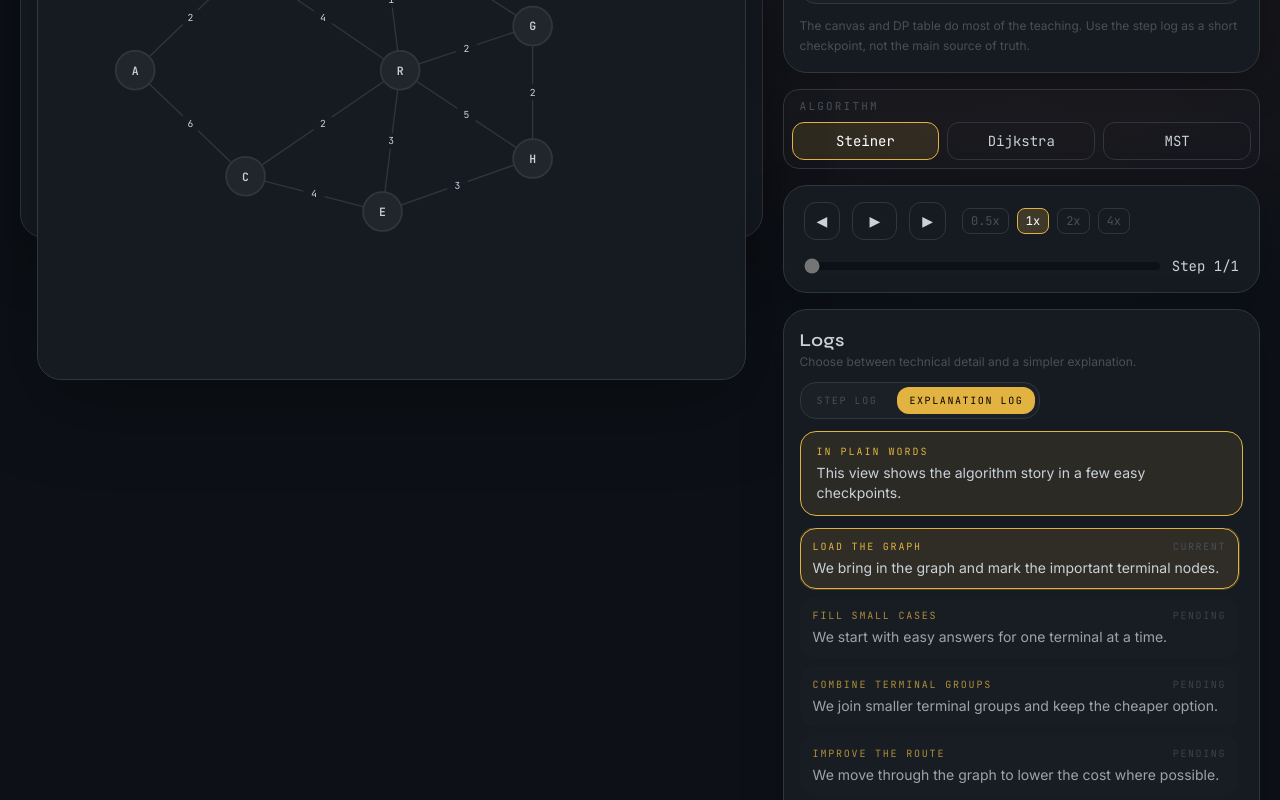
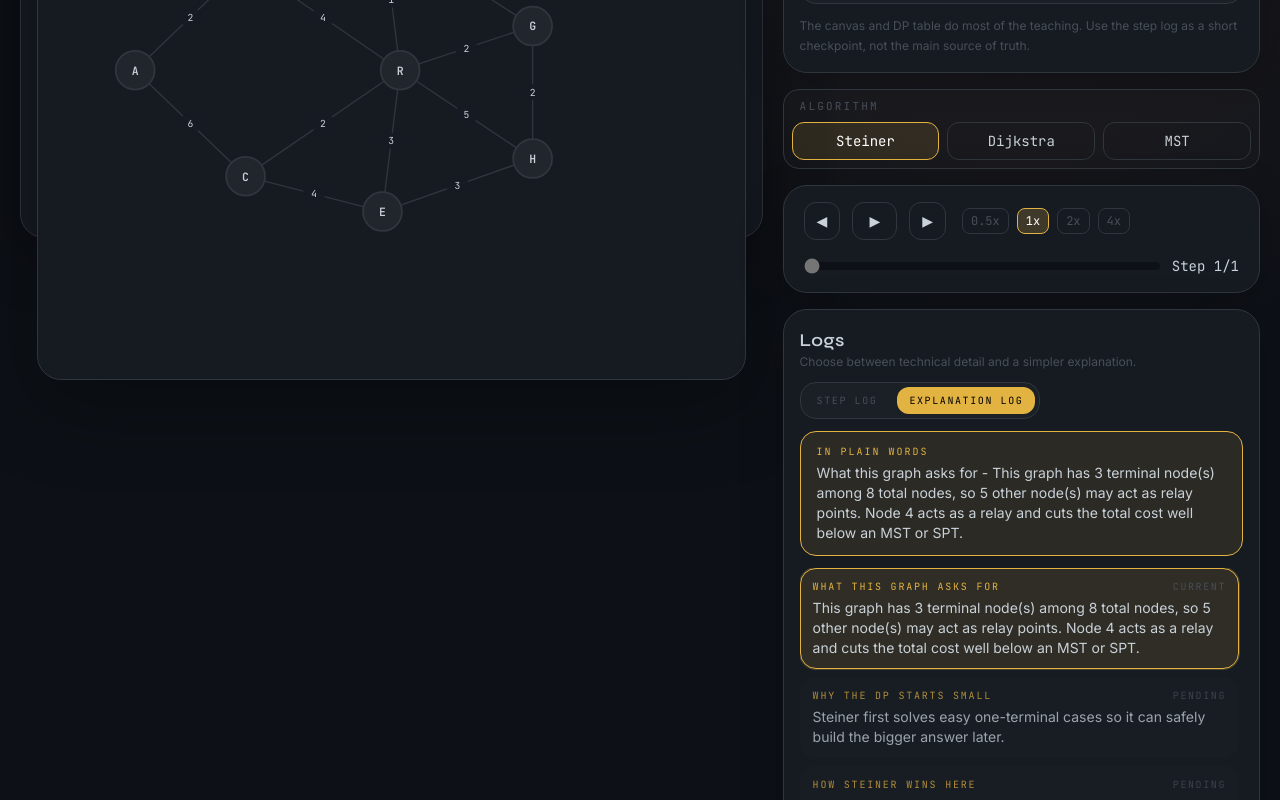
Before and after one commit to Sam27112004/Steiner_Tree_viz, a React (Vite) app: page / in a window 1280 px wide. Both pictures are taken after a click on the button "EXPLANATION LOG". Shown: the part 635-1435 px from the top of the page. Built offline with nearby package versions, Linux system fonts and the light colour scheme.

Commit message:
[UX] Make explanation log graph aware

```diff
--- a/src/components/panels/StepLog.jsx
+++ b/src/components/panels/StepLog.jsx
@@ -1,4 +1,7 @@
 import { useEffect, useMemo, useRef } from 'react'
+import { useAlgorithmStore } from '../../store/algorithmStore.js'
+import { useGraphStore } from '../../store/graphStore.js'
+import { usePlaybackStore } from '../../store/playbackStore.js'
 import { useUiStore } from '../../store/uiStore.js'
 
 const IMPORTANT_STEP_TYPES = new Set([
@@ -25,92 +28,119 @@ const LOG_TABS = [
   { id: 'explain', label: 'Explanation Log' },
 ]
 
-const SIMPLE_STAGE_DEFINITIONS = {
+function formatComparison(resultsByAlgorithm) {
+  const steinerCost = resultsByAlgorithm.steiner?.cost
+  const dijkstraCost = resultsByAlgorithm.dijkstra?.cost
+  const mstCost = resultsByAlgorithm.mst?.cost
+
+  if (
+    steinerCost === undefined ||
+    dijkstraCost === undefined ||
+    mstCost === undefined ||
+    steinerCost === null ||
+    dijkstraCost === null ||
+    mstCost === null
+  ) {
+    return 'Run all algorithms to see the cost difference on this graph.'
+  }
+
+  return `On this graph, Steiner costs ${steinerCost}, Dijkstra costs ${dijkstraCost}, and MST costs ${mstCost}.`
+}
+
+function buildExplanationStages({ activeTab, graph, steps, cursor, resultsByAlgorithm }) {
+  const terminalCount = graph.defaultTerminals?.length ?? 0
+  const nodeCount = graph.nodes?.length ?? 0
+  const relayCount = Math.max(0, nodeCount - terminalCount)
+  const comparisonLine = formatComparison(resultsByAlgorithm)
+
+  const sourceNode = graph.defaultTerminals?.[0] ?? graph.nodes?.[0]?.id ?? 0
+  const targetCount = Math.max(0, terminalCount - 1)
+
+  const stageMap = {
     steiner: [
       {
-      title: 'Load the graph',
-      description: 'We bring in the graph and mark the important terminal nodes.',
+        title: 'What this graph asks for',
+        description: `This graph has ${terminalCount} terminal node(s) among ${nodeCount} total nodes, so ${relayCount} other node(s) may act as relay points. ${graph.insight ?? ''}`.trim(),
         matches: (step) => step.type === 'INIT_GRAPH',
       },
       {
-      title: 'Fill small cases',
-      description: 'We start with easy answers for one terminal at a time.',
+        title: 'Why the DP starts small',
+        description: 'Steiner first solves easy one-terminal cases so it can safely build the bigger answer later.',
         matches: (step) => step.type === 'DP_BASE_INIT',
       },
       {
-      title: 'Combine terminal groups',
-      description: 'We join smaller terminal groups and keep the cheaper option.',
+        title: 'How Steiner wins here',
+        description: 'It combines terminal groups and keeps the cheaper shared route when this graph offers one.',
         matches: (step) => step.type === 'DP_SUBSET_START' || step.type === 'DP_SPLIT_UPDATE',
       },
       {
-      title: 'Improve the route',
-      description: 'We move through the graph to lower the cost where possible.',
+        title: 'Why the center matters',
+        description: 'When a middle node makes two terminals cheaper to connect, the DP keeps that relay-based improvement.',
         matches: (step) => step.type === 'DP_RELAX_UPDATE',
       },
       {
-      title: 'Finish the tree',
-      description: 'We highlight the final edges and show the total cost.',
+        title: 'What the final cost means',
+        description: comparisonLine,
         matches: (step) => step.type === 'RESULT_FINAL',
       },
     ],
     dijkstra: [
       {
-      title: 'Load the graph',
-      description: 'We bring in the graph and choose one source terminal.',
+        title: 'What this graph asks for',
+        description: `We start from terminal ${sourceNode} and try to reach ${targetCount} other terminal(s) using the cheapest paths from one source. ${graph.insight ?? ''}`.trim(),
         matches: (step) => step.type === 'INIT_GRAPH',
       },
       {
-      title: 'Start from the source',
-      description: 'The search begins from one starting node.',
+        title: 'How the search grows',
+        description: 'Dijkstra always takes the closest unfinished node first, so the tree expands outward from the source.',
         matches: (step) => step.type === 'DIJKSTRA_START',
       },
       {
-      title: 'Visit the closest node',
-      description: 'We always process the nearest node that is not finished yet.',
+        title: 'What a visit means',
+        description: 'Each visited node is the next best known place to continue from. The color change shows the search frontier moving.',
         matches: (step) => step.type === 'VISIT_NODE',
       },
       {
-      title: 'Update cheaper paths',
-      description: 'If a new route is cheaper, we keep it and ignore the worse one.',
-      matches: (step) => step.type === 'RELAX_EDGE',
+        title: 'Why some edges are kept',
+        description: 'If a new path is cheaper, Dijkstra replaces the older one. If not, it keeps the better route already found.',
+        matches: (step) => step.type === 'RELAX_EDGE' || step.type === 'EDGE_IGNORED',
       },
       {
-      title: 'Finish the shortest-path tree',
-      description: 'The final tree is ready and the cost is shown.',
+        title: 'Why it differs from Steiner',
+        description: comparisonLine,
         matches: (step) => step.type === 'DIJKSTRA_DONE' || step.type === 'RESULT_FINAL',
       },
     ],
     mst: [
       {
-      title: 'Load the graph',
-      description: 'We bring in the graph and get ready to build one full tree.',
+        title: 'What this graph asks for',
+        description: `Prim ignores the terminal idea and tries to connect every node in the graph with the lowest total cost. ${graph.insight ?? ''}`.trim(),
         matches: (step) => step.type === 'INIT_GRAPH',
       },
       {
-      title: 'Start the tree',
-      description: 'We begin from one node and grow the tree step by step.',
+        title: 'How the tree grows',
+        description: 'It starts from one node and always adds the cheapest safe edge that does not create a loop.',
         matches: (step) => step.type === 'MST_NODE_ADDED',
       },
       {
-      title: 'Pick a cheap safe edge',
-      description: 'We add the cheapest edge that still keeps the tree valid.',
+        title: 'Why cheap edges matter',
+        description: 'Every picked edge expands the tree as cheaply as possible, which is good for covering the whole graph.',
         matches: (step) => step.type === 'MST_PICK_EDGE',
       },
       {
-      title: 'Skip loop-making edges',
-      description: 'If an edge would create a loop, we leave it out.',
+        title: 'Why some edges are skipped',
+        description: 'An edge that closes a cycle is skipped, even if it is cheap, because a tree cannot have loops.',
         matches: (step) => step.type === 'MST_SKIP_EDGE',
       },
       {
-      title: 'Finish the spanning tree',
-      description: 'All nodes are connected and the final cost is ready.',
+        title: 'Why it differs from Steiner',
+        description: comparisonLine,
         matches: (step) => step.type === 'RESULT_FINAL',
       },
     ],
   }
 
-function buildSimpleStages(activeTab, steps, cursor) {
-  const definitions = SIMPLE_STAGE_DEFINITIONS[activeTab] ?? SIMPLE_STAGE_DEFINITIONS.steiner
+  const definitions = stageMap[activeTab] ?? stageMap.steiner
   const seenStageIndices = definitions
     .map((definition, stageIndex) => (steps.slice(0, cursor + 1).some(definition.matches) ? stageIndex : -1))
     .filter((stageIndex) => stageIndex >= 0)
@@ -127,6 +157,9 @@ function StepLog({ steps, cursor }) {
   const activeStepRef = useRef(null)
   const activePanel = useUiStore((state) => state.activePanel)
   const setActivePanel = useUiStore((state) => state.setActivePanel)
+  const graph = useGraphStore((state) => state.activeGraph)
+  const activeAlgorithm = usePlaybackStore((state) => state.activeTab)
+  const resultsByAlgorithm = useAlgorithmStore((state) => state.resultsByAlgorithm)
 
   useEffect(() => {
     activeStepRef.current?.scrollIntoView({ block: 'nearest', behavior: 'smooth' })
@@ -138,8 +171,18 @@ function StepLog({ steps, cursor }) {
   )
 
   const currentStep = steps[cursor]
-  const activeTab = useUiStore((state) => state.activePanel)
-  const simpleStages = useMemo(() => buildSimpleStages(activeTab, steps, cursor), [activeTab, cursor, steps])
+  const simpleStages = useMemo(
+    () =>
+      buildExplanationStages({
+        activeTab: activeAlgorithm,
+        graph,
+        steps,
+        cursor,
+        resultsByAlgorithm,
+      }),
+    [activeAlgorithm, cursor, graph, resultsByAlgorithm, steps],
+  )
+  const currentSimpleStage = simpleStages.find((stage) => stage.state === 'current') ?? simpleStages[0]
 
   const rows = useMemo(
     () =>
@@ -245,7 +288,7 @@ function StepLog({ steps, cursor }) {
               In plain words
             </p>
             <p className="text-sm leading-5 text-[var(--color-node-text)]">
-              This view shows the algorithm story in a few easy checkpoints.
+              {currentSimpleStage?.title ?? 'Overview'} - {currentSimpleStage?.description ?? 'Run an algorithm to see the simple explanation.'}
             </p>
           </div>
 
```
Also changed, not shown: 1 other file (tests, documents, lock files or other folders). Lines whose indentation alone changed are shown as unchanged.
